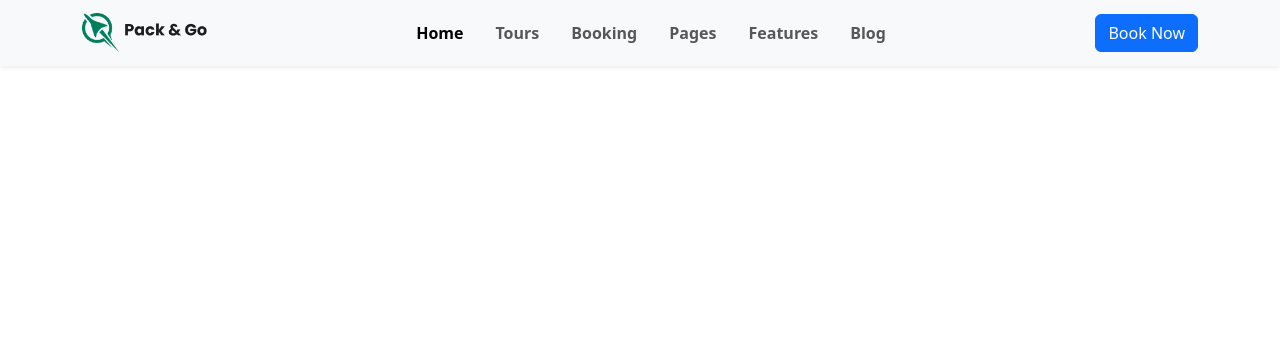
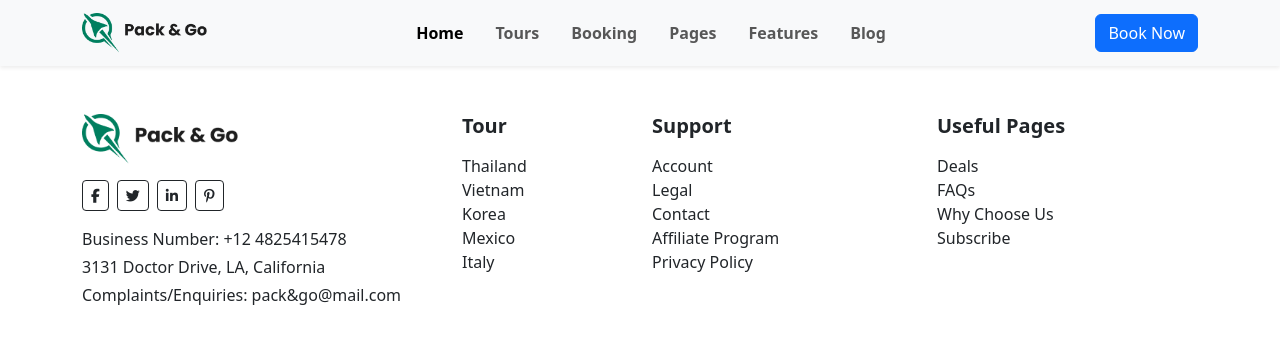
Before and after one commit to kibriaHassan/Pack-Go-Bootstrap, a plain HTML site: page index.html in a window 1280 px wide. Drawn offline with Linux system fonts and the light colour scheme.

Commit message:
UpdatesFooter

```diff
--- a/index.html
+++ b/index.html
@@ -6,6 +6,9 @@
     <title>Document</title>
     <link rel="stylesheet" href="/Css/bootstrap.min.css">
     <link rel="stylesheet" href="./Css/style.css">
+
+    <link rel="stylesheet" href="https://cdnjs.cloudflare.com/ajax/libs/font-awesome/6.5.0/css/all.min.css">
+
 </head>
 <body>
 
@@ -45,10 +48,17 @@
 </nav>
 
 
+<section>
 
 
-<!--
-<section class="container py-5">
+
+
+
+
+</section>
+
+
+<!-- <section class="container py-5">
   <div class="row align-items-center">
 
     <div class="col-md-6 text-center text-md-start">
@@ -75,9 +85,9 @@
     </div>
 
   </div>
-</section>
+</section> -->
 
-<section class="contact py-5 bg-light">
+<!-- <section class="contact py-5 bg-light">
   <div class="container">
     <div class="text-center mb-5">
       <h1 class="mb-3">Our Milestone</h1>
@@ -104,9 +114,9 @@
     </div>
 
   </div>
-</section>
+</section> -->
 
-<section class="container my-5">
+<!-- <section class="container my-5">
   <h1 class="mb-3 text-center">Popular Courses</h1>
   <p class="text-center">
     We have designed our courses with the most demanding professional skills.
@@ -155,45 +165,73 @@
       </div>
     </div>
   </div>
-</section>
+</section> -->
+
+
+
 <section>
-<footer class="bg-dark text-light pt-5 pb-4">
+<footer class="bg-white text-dark pt-5 pb-4">
   <div class="container">
     <div class="row">
       <div class="col-lg-4 col-md-6 mb-4">
-        <h5 class="fw-bold mb-3">MyWebsite</h5>
-        <p>
-          We provide quality training, professional skill development, and tech solutions for students and professionals.
-        </p>
+        <img src="./Img/navbar.png" alt="" height="50">
+
+        <div class="d-flex gap-2 my-3">
+          <a href="#" target="_blank" class="btn btn-outline-dark btn-sm">
+            <i class="fab fa-facebook-f"></i>
+          </a>
+          <a href="#" target="_blank" class="btn btn-outline-dark btn-sm">
+            <i class="fab fa-twitter"></i>
+          </a>
+          <a href="#" target="_blank" class="btn btn-outline-dark btn-sm">
+            <i class="fab fa-linkedin-in"></i>
+          </a>
+          <a href="#" target="_blank" class="btn btn-outline-dark btn-sm">
+            <i class="fab fa-pinterest-p"></i>
+          </a>
+        </div>
+
+        <p class="mb-1">Business Number: +12 4825415478</p>
+        <p class="mb-1">3131 Doctor Drive, LA, California</p>
+        <p class="mb-0">Complaints/Enquiries: pack&go@mail.com</p>
+      </div>
+      <div class="col-lg-2 col-md-6 mb-4">
+        <h5 class="fw-bold mb-3">Tour</h5>
+        <ul class="list-unstyled">
+          <li>Thailand</li>
+          <li>Vietnam</li>
+          <li>Korea</li>
+          <li>Mexico</li>
+          <li>Italy</li>
+        </ul>
       </div>
 
-      <div class="col-lg-2 col-md-6 mb-4">
-        <h5 class="fw-bold mb-3">Quick Links</h5>
+      <div class="col-lg-3 col-md-6 mb-4">
+        <h5 class="fw-bold mb-3">Support</h5>
         <ul class="list-unstyled">
-          <li><a href="../index.html" class="text-light text-decoration-none">Home</a></li>
-          <li><a href="../About/about.html" class="text-light text-decoration-none">About</a></li>
-          <li><a href="../Contact/contact.html" class="text-light text-decoration-none">Contact</a></li>
-          <li><a href="../Faq/faq.html" class="text-light text-decoration-none">FAQ</a></li>
+          <li>Account</li>
+          <li>Legal</li>
+          <li>Contact</li>
+          <li>Affiliate Program</li>
+          <li>Privacy Policy</li>
         </ul>
       </div>
+
       <div class="col-lg-3 col-md-6 mb-4">
-        <h5 class="fw-bold mb-3">Contact</h5>
-        <p class="mb-2">Address: Dhaka, Bangladesh</p>
-        <p class="mb-2">Email: kibriahassan3500@gmail.com</p>
-        <p class="mb-0">Phone: 0198*****00</p>
+        <h5 class="fw-bold mb-3">Useful Pages</h5>
+        <ul class="list-unstyled">
+          <li>Deals</li>
+          <li>FAQs</li>
+          <li>Why Choose Us</li>
+          <li>Subscribe</li>
+        </ul>
       </div>
-      <div class="col-lg-3 col-md-6 mb-4">
-        <h5 class="fw-bold mb-3">Follow Us</h5>
-        <div class="d-flex gap-2">
-          <a href="#" target="_blank" class="btn btn-outline-light btn-sm">Facebook</a>
-          <a href="#" target="_blank" class="btn btn-outline-light btn-sm">LinkedIn</a>
-          <a href="#" target="_blank" class="btn btn-outline-light btn-sm">YouTube</a>
-        </div>
-      </div>
+
     </div>
   </div>
 </footer>
-</section> -->
+</section>
+
 
 
 
```
